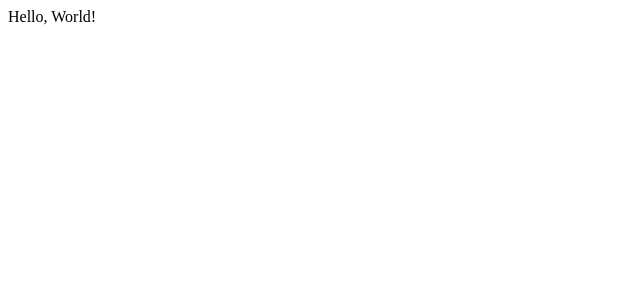
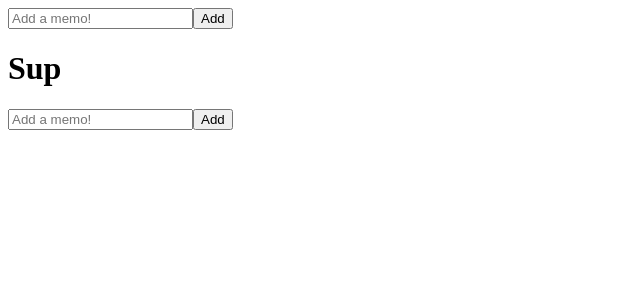
Before and after one commit to ChristianSmith2394/to-do, a React (Create React App) app: page / in a window 1280 px wide. Shown: the top 300 px of the page, without its empty margins (0-640 px from the left). Built offline with nearby package versions, Linux system fonts and the light colour scheme.

Commit message:
Pieceing together functionality

```diff
--- a/package.json
+++ b/package.json
@@ -8,6 +8,7 @@
     "@testing-library/user-event": "^13.5.0",
     "react": "^18.2.0",
     "react-dom": "^18.2.0",
+    "react-icons": "^4.4.0",
     "react-scripts": "5.0.1",
     "web-vitals": "^2.1.4"
   },
--- a/src/App.js
+++ b/src/App.js
@@ -1,9 +1,12 @@
 import './App.css';
+import TodoForm from './Components/TodoForm';
+import TodoList from './Components/TodoList';
 
 function App() {
   return (
-    <div className="to-do-app">
-      Hello, World!
+    <div className="todo-app">
+      <TodoForm />
+      <TodoList />
     </div>
   );
 }
--- a/src/Components/Todo.js
+++ b/src/Components/Todo.js
@@ -0,0 +1,26 @@
+import React, { useState } from 'react'
+import TodoForm from './TodoForm'
+import TodoList from './TodoList'
+import { RiCloseCircleLine } from 'react-icons/ri'
+import { TiEdit } from 'react-icons/ti'
+
+function Todo({todos, completeTodo}) {
+
+    const [edit, setEdit] = useState({id: null, value: ''})
+
+  return todos.map((todo, index) => (
+    <div
+        className={todo.isComplete ? 'todo-row-complete' : 'todo-row'}
+        key={index}>
+        <div key={todo.id} onClick={() => {completeTodo(todo.id)}}>
+            {todo.text}
+        </div>
+        <div className='icons'>
+            <RiCloseCircleLine />
+            <TiEdit />
+        </div>
+    </div>
+  ))
+}
+
+export default Todo
--- a/src/Components/TodoForm.js
+++ b/src/Components/TodoForm.js
@@ -0,0 +1,35 @@
+import React, { useState } from "react";
+
+const TodoForm = (props) => {
+  const [input, setInput] = useState("");
+
+  const handleChange = event => {
+    setInput(event.target.value)
+  }
+
+  const handleSubmit = event => {
+    event.preventDefault()
+
+    props.onSubmit({
+        id: Math.floor(Math.random() * 10000),
+        text: input
+    })
+    setInput('')
+  }
+
+  return (
+    <form className="todo-form" onSubmit={handleSubmit}>
+      <input
+        type="text"
+        placeholder="Add a memo!"
+        value={input}
+        name="text"
+        className="todo-input"
+        onChange={handleChange}
+      />
+      <button className="todo-button">Add</button>
+    </form>
+  );
+};
+
+export default TodoForm;
--- a/src/Components/TodoList.js
+++ b/src/Components/TodoList.js
@@ -0,0 +1,40 @@
+import React, { useState } from 'react'
+import Todo from './Todo'
+import TodoForm from "./TodoForm"
+
+function TodoList() {
+
+    const [todos, setTodos] = useState([])
+
+    const addTodo = todo => {
+        if(!todo.text || /^\s*$/.test(todo.text)) {
+            return
+        }
+        const newTodos = [todo, ...todos]
+
+        setTodos(newTodos)
+    }
+
+    const completeTodo = id => {
+      let updatedTodos = todos.map(todo => {
+        if (todo.id === id) {
+          todo.isComplete = !todo.isComplete
+        }
+        return todo
+      })
+      setTodos(updatedTodos)
+    }
+
+  return (
+    <div>
+        <h1>Sup</h1>
+        <TodoForm onSubmit={addTodo}/>
+        <Todo
+          todos={todos}
+          completeTodo={completeTodo}
+        />
+    </div>
+  )
+}
+
+export default TodoList
```
Also changed, not shown: 1 other file (tests, documents, lock files or other folders).
